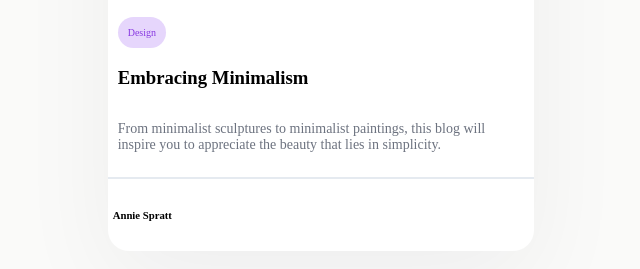
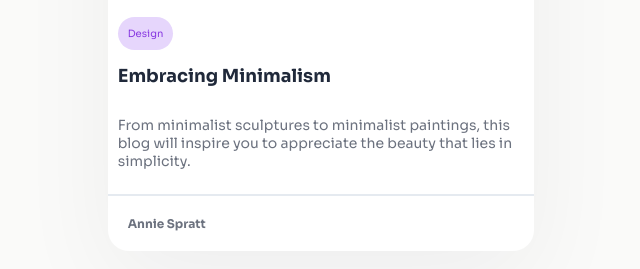
Before and after one commit to sultana0423/devChallenges, a plain HTML site: page Minimal-Blog-Card/index.html in a window 1280 px wide. Shown: the part 357-626 px from the top of the page, without its empty margins (319-959 px from the left). Drawn offline with Linux system fonts and the light colour scheme.

Commit message:
Update index.html

```diff
--- a/Minimal-Blog-Card/index.html
+++ b/Minimal-Blog-Card/index.html
@@ -3,6 +3,9 @@
     <head>
         <meta name="viewport" content="width=device-width, initial-scale=1.0">
         <link rel="stylesheet" href="style.css">
+      <link rel="preconnect" href="https://fonts.googleapis.com">
+<link rel="preconnect" href="https://fonts.gstatic.com" crossorigin>
+<link href="https://fonts.googleapis.com/css2?family=Sora:wght@100..800&display=swap" rel="stylesheet">
         <title>Minimal Blog Card</title>
     </head>
     <body>
@@ -10,11 +13,11 @@
             <img src="image/cactus_img.jpg" width="336" height="152">
             <div class="c2">
             <span>Design</span>
-            <h3>Embracing Minimalism</h3>
+            <h2>Embracing Minimalism</h2>
             <p>From minimalist sculptures to minimalist paintings, this blog will inspire you to appreciate the beauty that lies in simplicity.</p>
             </div>
             <div class="c3">
-            <h6>Annie Spratt</h6>
+            <h5>Annie Spratt</h5>
             </div>
         </div>
     </body>
```
